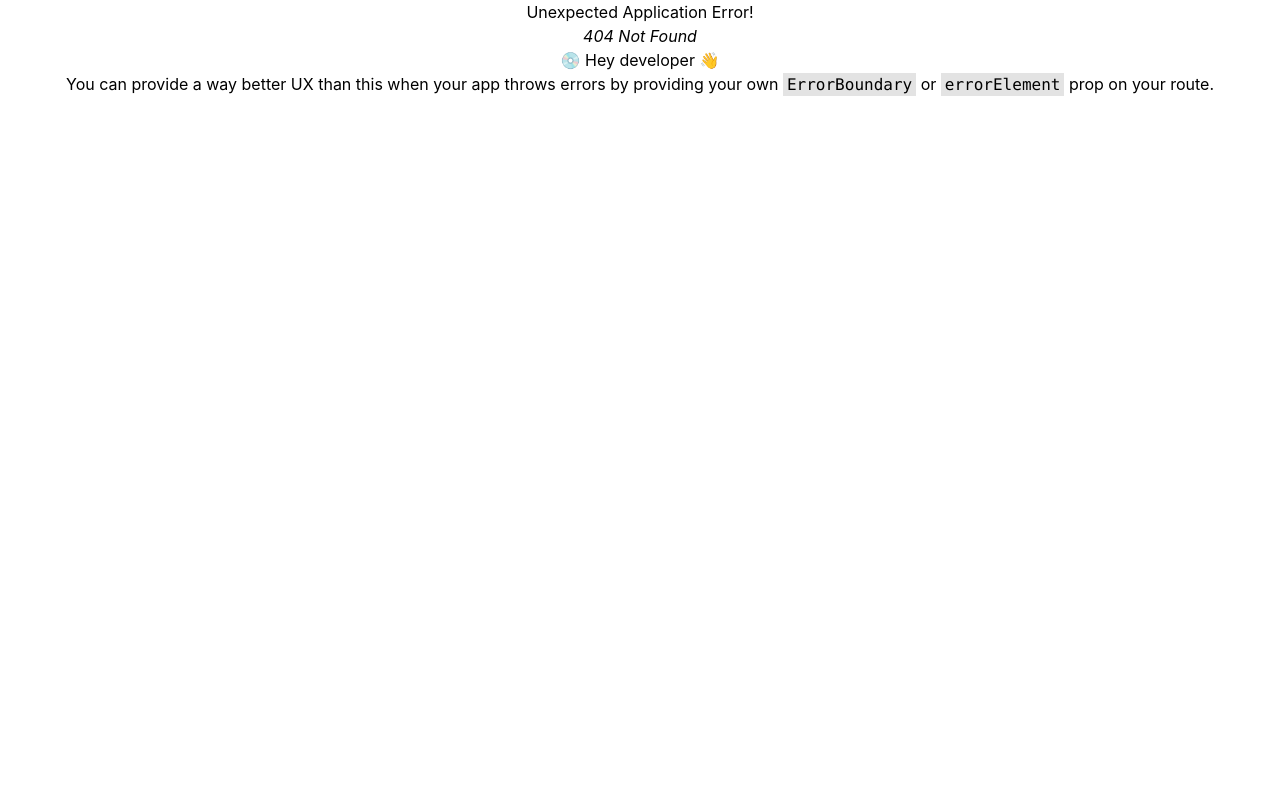
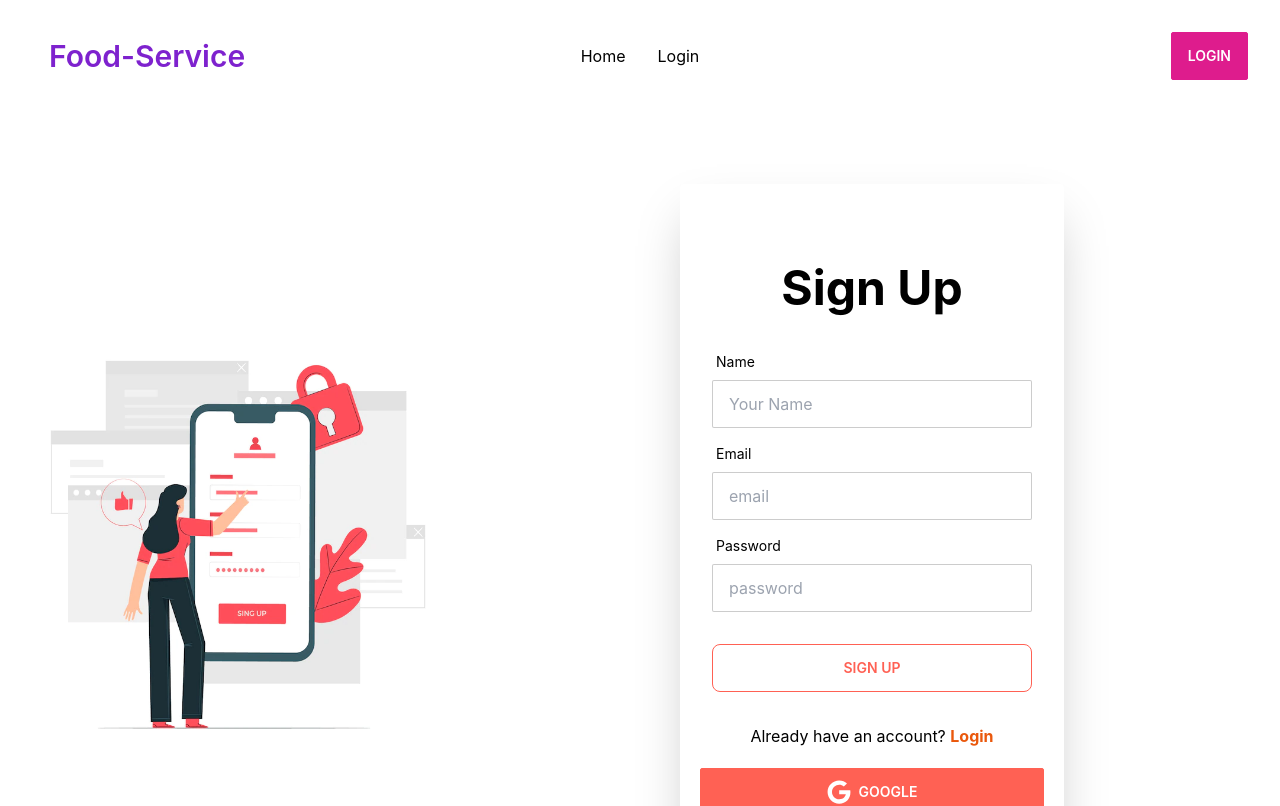
Before and after one commit to tanvirrifat1/assignment-11-client, a React (Create React App) app: page /signup in a window 1280 px wide. Before the commit this address had no page. Shown: the top 806 px of the page. Built offline with nearby package versions, Linux system fonts and the light colour scheme.

Commit message:
added login signup

```diff
--- a/package.json
+++ b/package.json
@@ -10,6 +10,7 @@
     "firebase": "^9.13.0",
     "react": "^18.2.0",
     "react-dom": "^18.2.0",
+    "react-icons": "^4.6.0",
     "react-router-dom": "^6.4.3",
     "react-scripts": "5.0.1",
     "web-vitals": "^2.1.4"
--- a/src/Pages/Home/Banner/Banner.js
+++ b/src/Pages/Home/Banner/Banner.js
@@ -6,8 +6,8 @@
 
 const Banner = () => {
     return (
-        <div className='m-20'>
-            <div className="carousel w-full">
+        <div className='m-10'>
+            <div className="carousel w-full h-96">
                 <div id="slide1" className="carousel-item relative w-full">
                     <img src={img1} className="w-full" />
                     <div className="absolute flex justify-between transform -translate-y-1/2 left-5 right-5 top-1/2">
--- /dev/null
+++ b/src/Pages/Login/Login.js
@@ -0,0 +1,41 @@
+import React from 'react';
+import { Link } from 'react-router-dom';
+import img1 from '../../assets/login/mobile-login-concept-illustration_114360-83.webp'
+
+const Login = () => {
+    return (
+        <div className="hero w-full my-20">
+            <div className="hero-content grid gap-20 md:grid-cols-2 flex-col lg:flex-row">
+                <div className="text-center lg:text-left">
+                    <img className='w-3/4' src={img1} alt="" />
+                </div>
+                <div className="card flex-shrink-0 w-full max-w-sm shadow-2xl bg-base-100 py-20">
+                    <h1 className="text-5xl text-center font-bold">Login</h1>
+                    <form className="card-body">
+                        <div className="form-control">
+                            <label className="label">
+                                <span className="label-text">Email</span>
+                            </label>
+                            <input type="text" name='email' placeholder="email" className="input input-bordered" />
+                        </div>
+                        <div className="form-control">
+                            <label className="label">
+                                <span className="label-text">Password</span>
+                            </label>
+                            <input type="password" name='password' placeholder="password" className="input input-bordered" />
+                            <label className="label">
+                                <a href="#" className="label-text-alt link link-hover">Forgot password?</a>
+                            </label>
+                        </div>
+                        <div className="form-control mt-6 ">
+                            <input className="btn btn-outline btn-success rounded-lg" type="submit" value="Login" />
+                        </div>
+                    </form>
+                    <p className='text-center'>New to Genius Car <Link className='text-orange-600 font-bold' to="/signup">Sign Up</Link> </p>
+                </div>
+            </div>
+        </div>
+    );
+};
+
+export default Login;
--- /dev/null
+++ b/src/Pages/Login/SignUp/SignUp.js
@@ -0,0 +1,59 @@
+import React from 'react';
+import { Link } from 'react-router-dom';
+import img2 from '../../../assets/login/sign-concept-illustration_114360-125.webp'
+import { FaGoogle } from "react-icons/fa";
+
+
+
+const SignUp = () => {
+
+    const handleSignUp = event => {
+        event.preventDefault();
+        const form = event.target;
+        const email = form.email.value;
+        const password = form.password.value;
+        console.log(email, password)
+    }
+
+    return (
+        <div className="hero w-full my-20">
+            <div className="hero-content grid gap-20 md:grid-cols-2 flex-col lg:flex-row">
+                <div className="text-center lg:text-left">
+                    <img className='w-3/4' src={img2} alt="" />
+                </div>
+                <div className="card flex-shrink-0 w-full max-w-sm shadow-2xl bg-base-100 py-20">
+                    <h1 className="text-5xl text-center font-bold">Sign Up</h1>
+                    <form onSubmit={handleSignUp} className="card-body">
+                        <div className="form-control">
+                            <label className="label">
+                                <span className="label-text">Name</span>
+                            </label>
+                            <input type="text" name='name' placeholder="Your Name" className="input input-bordered" />
+                        </div>
+                        <div className="form-control">
+                            <label className="label">
+                                <span className="label-text">Email</span>
+                            </label>
+                            <input type="text" name='email' placeholder="email" className="input input-bordered" required />
+                        </div>
+                        <div className="form-control">
+                            <label className="label">
+                                <span className="label-text">Password</span>
+                            </label>
+                            <input type="password" name='password' placeholder="password" className="input input-bordered" required />
+
+                        </div>
+                        <div className="form-control mt-6">
+                            <input className="btn btn-outline btn-warning rounded-lg" type="submit" value="Sign Up" />
+                        </div>
+                    </form>
+                    <p className='text-center'>Already have an account? <Link className='text-orange-600 font-bold' to="/login">Login</Link> </p>
+
+                    <button onClick className="btn btn-warning m-5"><FaGoogle className='mr-2 text-2xl'></FaGoogle> Google</button>
+                </div>
+            </div>
+        </div>
+    );
+};
+
+export default SignUp;
--- a/src/Pages/Shared/Header/Header.js
+++ b/src/Pages/Shared/Header/Header.js
@@ -5,10 +5,11 @@
 
     const menuItems = <>
         <li> <Link to='/'>Home</Link></li>
+        <li> <Link to='/login'>Login</Link></li>
     </>
 
     return (
-        <div>
+        <div className='m-6'>
             <div className="navbar bg-base-100">
                 <div className="navbar-start">
                     <div className="dropdown">
@@ -27,7 +28,9 @@
                     </ul>
                 </div>
                 <div className="navbar-end">
-                    <a className="btn">Get started</a>
+                    <Link to='/login'>
+                        <button className="btn btn-error">Login</button>
+                    </Link>
                 </div>
             </div>
         </div>
```
Also changed, not shown: src/Router/Routes/Router.js (+10 -0 lines), 1 other file (tests, documents, lock files or other folders).
